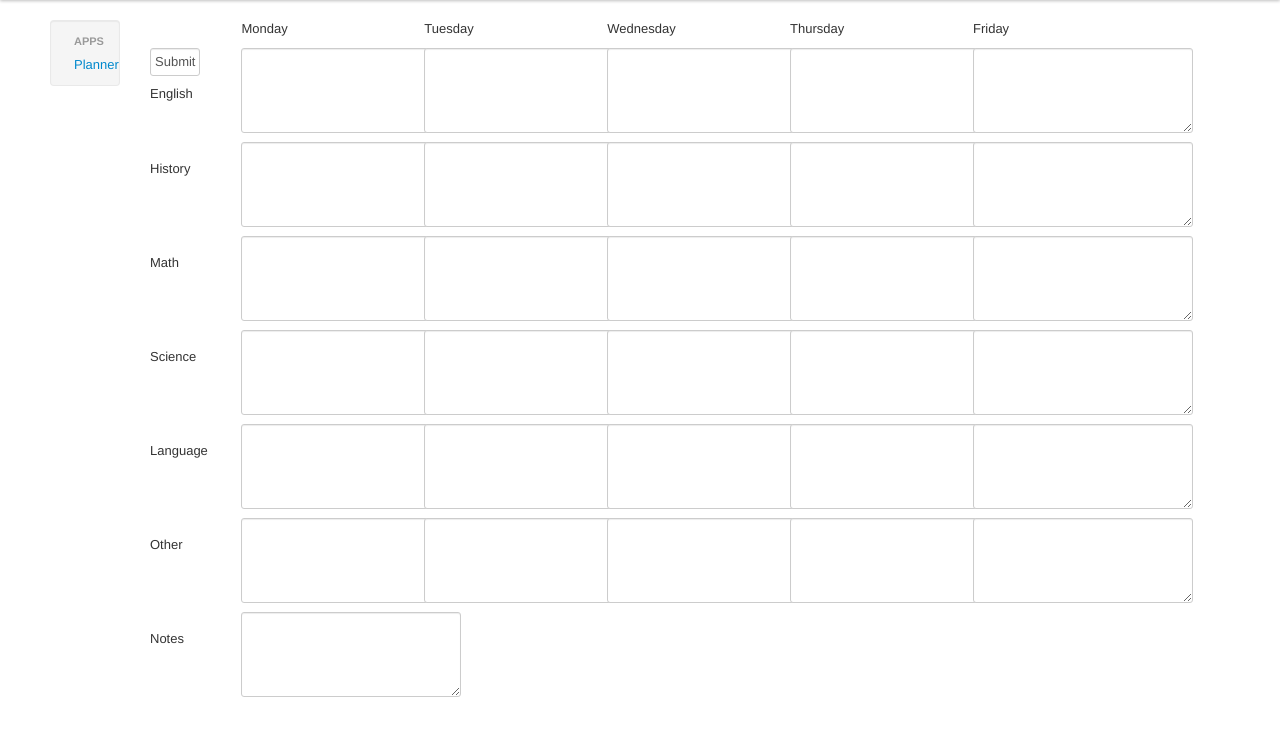
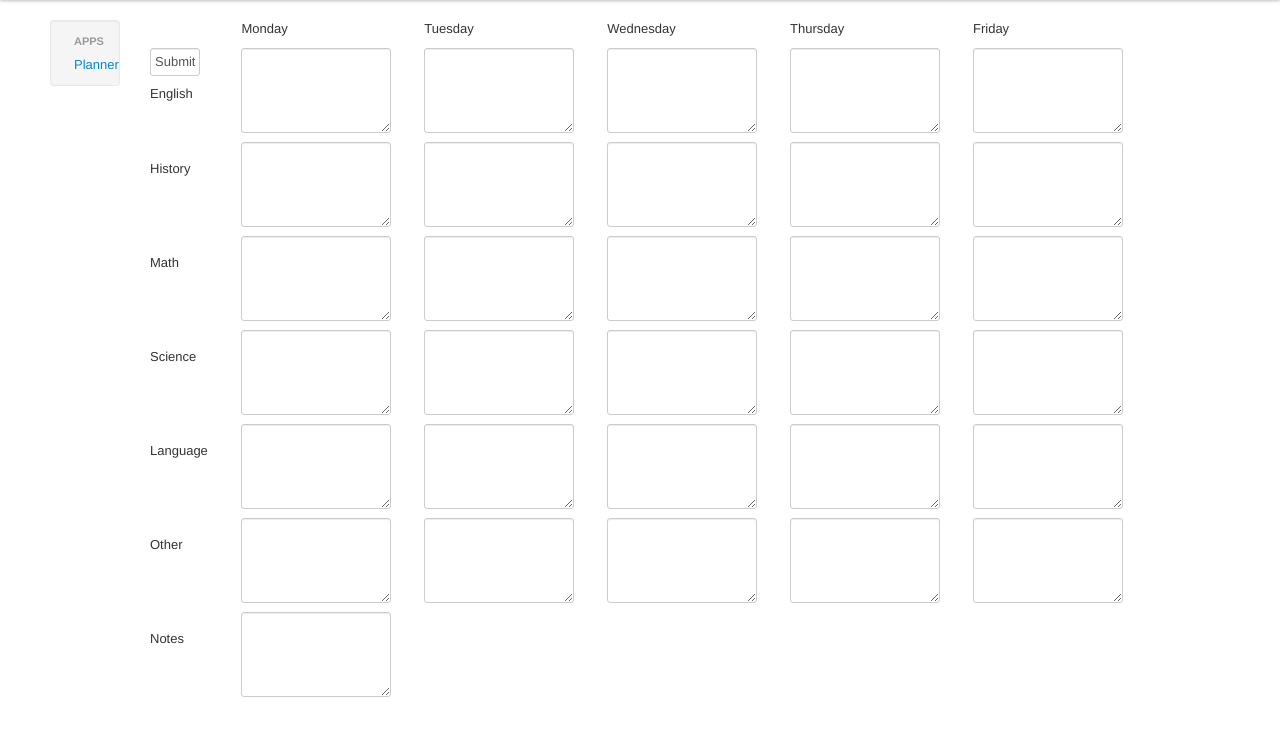
Before and after one commit to davish/Planner, a Python web app: template templates/planbook.html in a window 1280 px wide. Shown: the part 40-776 px from the top of the page. Run offline with Jinja, Linux system fonts and the light colour scheme; the template is opened without the code that fills it, so the values that code supplies are empty; some libraries are stand-ins or nearby versions.

Commit message:
Changed size of textareas

```diff
--- a/templates/planbook.html
+++ b/templates/planbook.html
@@ -63,6 +63,7 @@
 
 		textarea {
 			height: 75px;
+      width: 140px;
 		}
 
 
```
